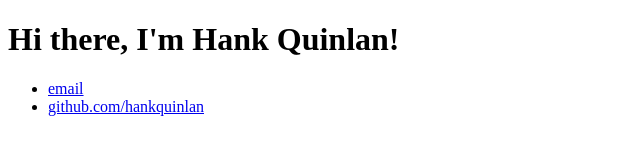
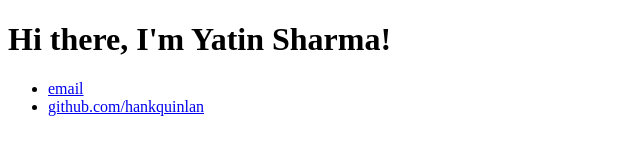
Before and after one commit to syatin003/syatin003.github.io, a plain HTML site: page index.html in a window 1280 px wide. Shown: the whole page, without its empty margins (0-640 px from the left). Drawn offline with Linux system fonts and the light colour scheme.

Commit message:
Update index.html

```diff
--- a/index.html
+++ b/index.html
@@ -4,7 +4,7 @@
 		<title>Yatin Sharma</title>
 	</head>
 	<body>
-        		<h1>Hi there, I'm Hank Quinlan!</h1>
+        		<h1>Hi there, I'm Yatin Sharma!</h1>
 		<footer>
     		<ul>
         		<li><a href="mailto:sharmayatin489@gmail.com">email</a></li>
```
